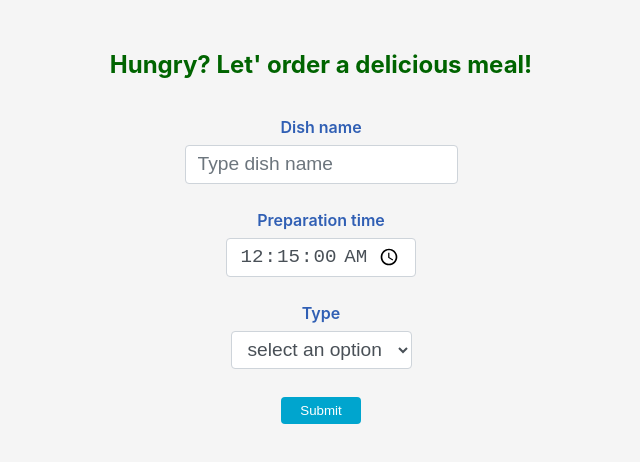
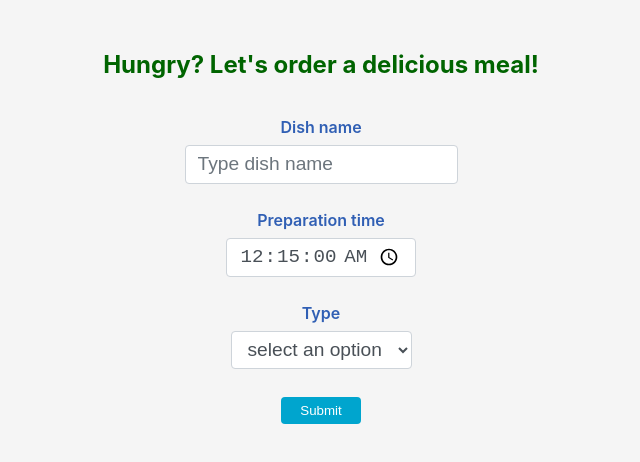
Before and after one commit to kodencja/dishes, a React (Create React App) app: page / in a window 1280 px wide. Shown: the top 462 px of the page, without its empty margins (319-959 px from the left). Built offline with nearby package versions, Linux system fonts and the light colour scheme.

Commit message:
Add one missing letter to the title

```diff
--- a/src/App.js
+++ b/src/App.js
@@ -384,7 +384,7 @@ function App() {
   return (
     <div className="App">
       <div className="container">
-        <h2 className="title">Hungry? Let' order a delicious meal!</h2>
+        <h2 className="title">Hungry? Let's order a delicious meal!</h2>
         <div className="dishes flex" ref={dishesRef}>
           <DishContext.Provider
             value={{
```
